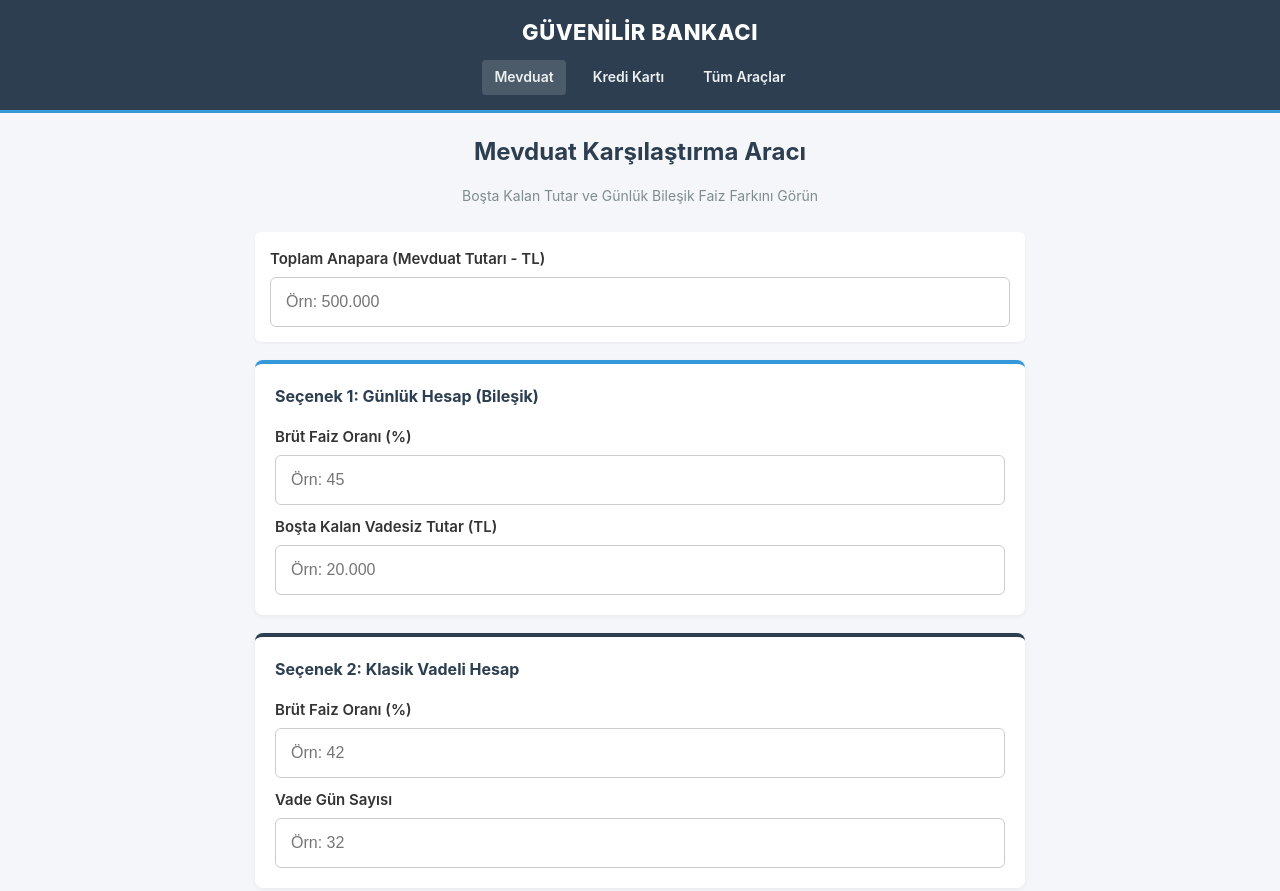
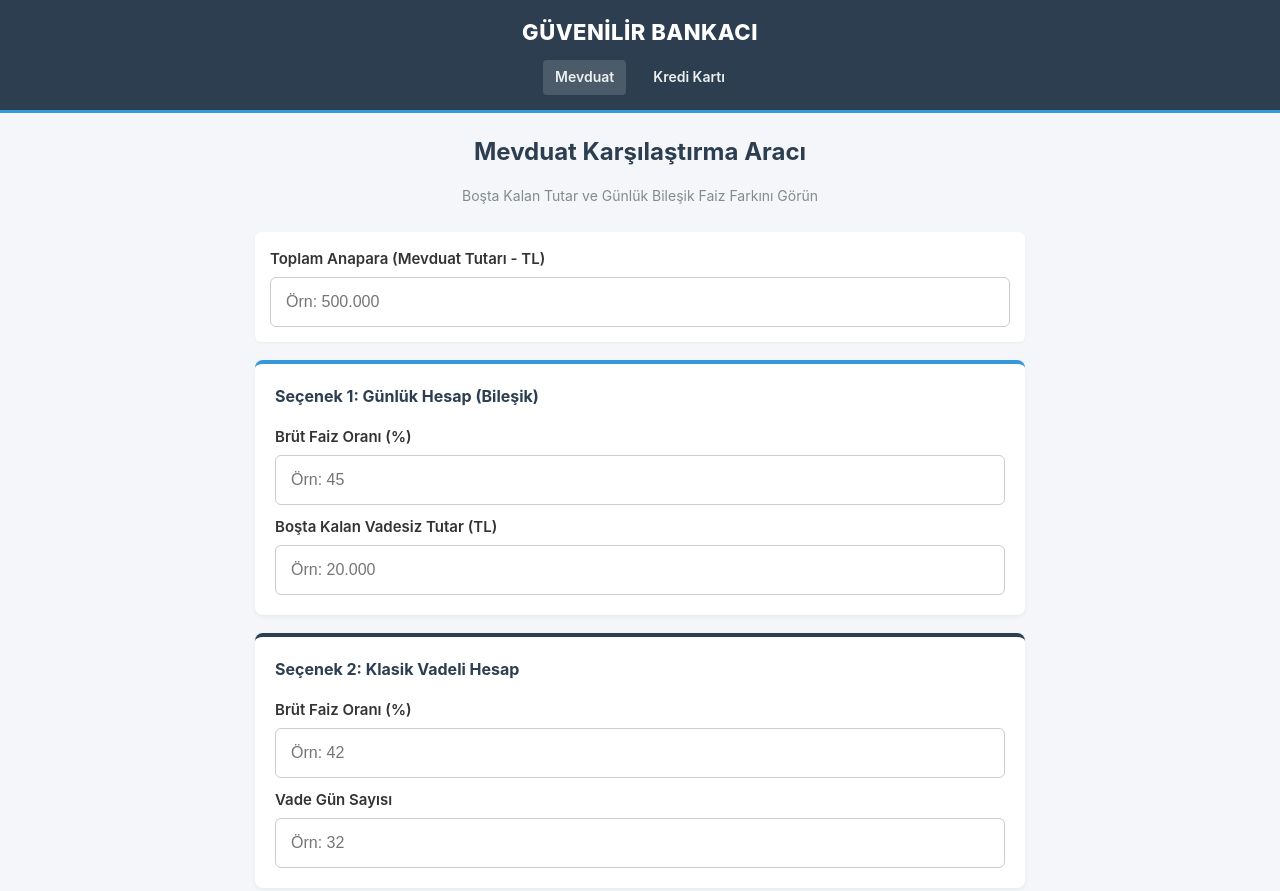
Before and after one commit to kurtayfun/guvenilirbankaci-finans-araclari, a plain HTML site: page mevduat-hesapla.html in a window 1280 px wide. Shown: the top 891 px of the page. Drawn offline with Linux system fonts and the light colour scheme.

Commit message:
Update mevduat-hesapla.html

```diff
--- a/mevduat-hesapla.html
+++ b/mevduat-hesapla.html
@@ -14,7 +14,6 @@
         <div class="navbar-menu">
             <a href="mevduat-hesapla.html" style="background: rgba(255, 255, 255, 0.15);">Mevduat</a>
             <a href="kredi-karti-gecikme.html">Kredi Kartı</a>
-            <a href="index.html">Tüm Araçlar</a>
         </div>
     </nav>
 
```
